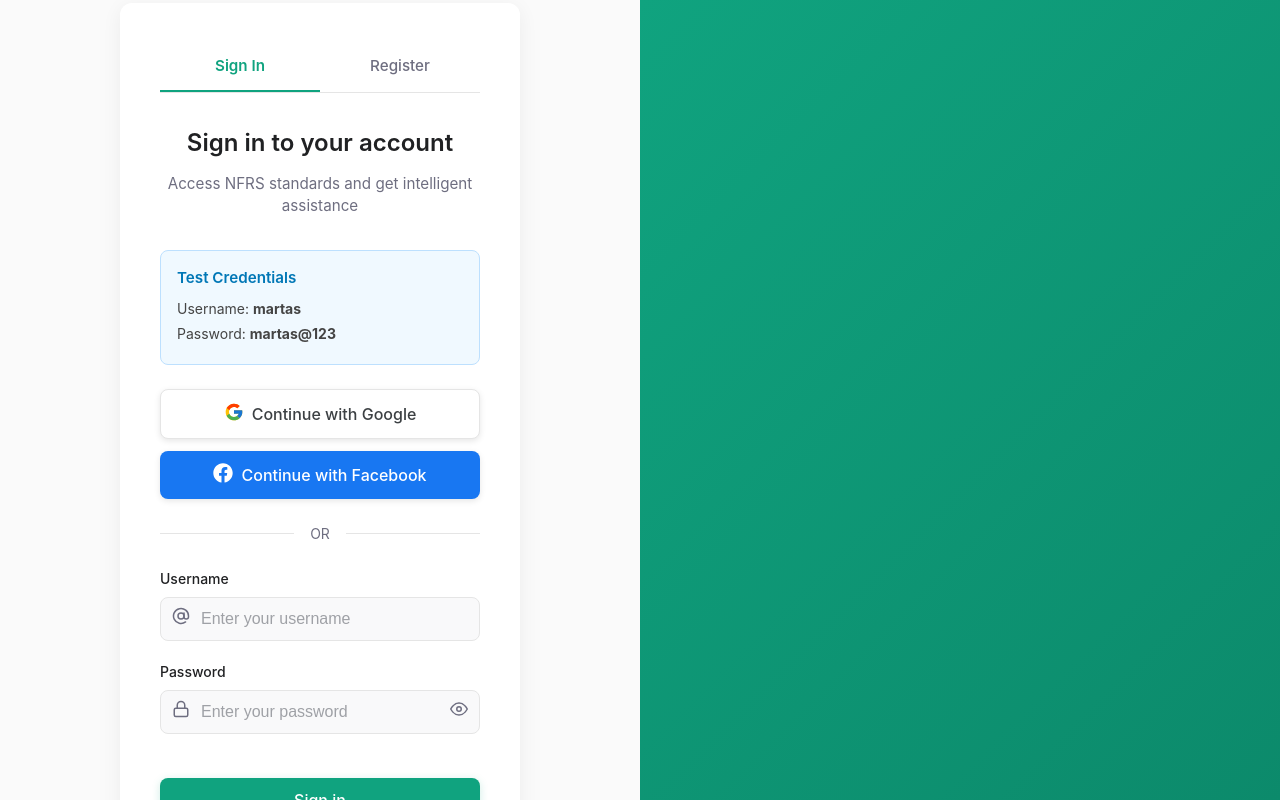
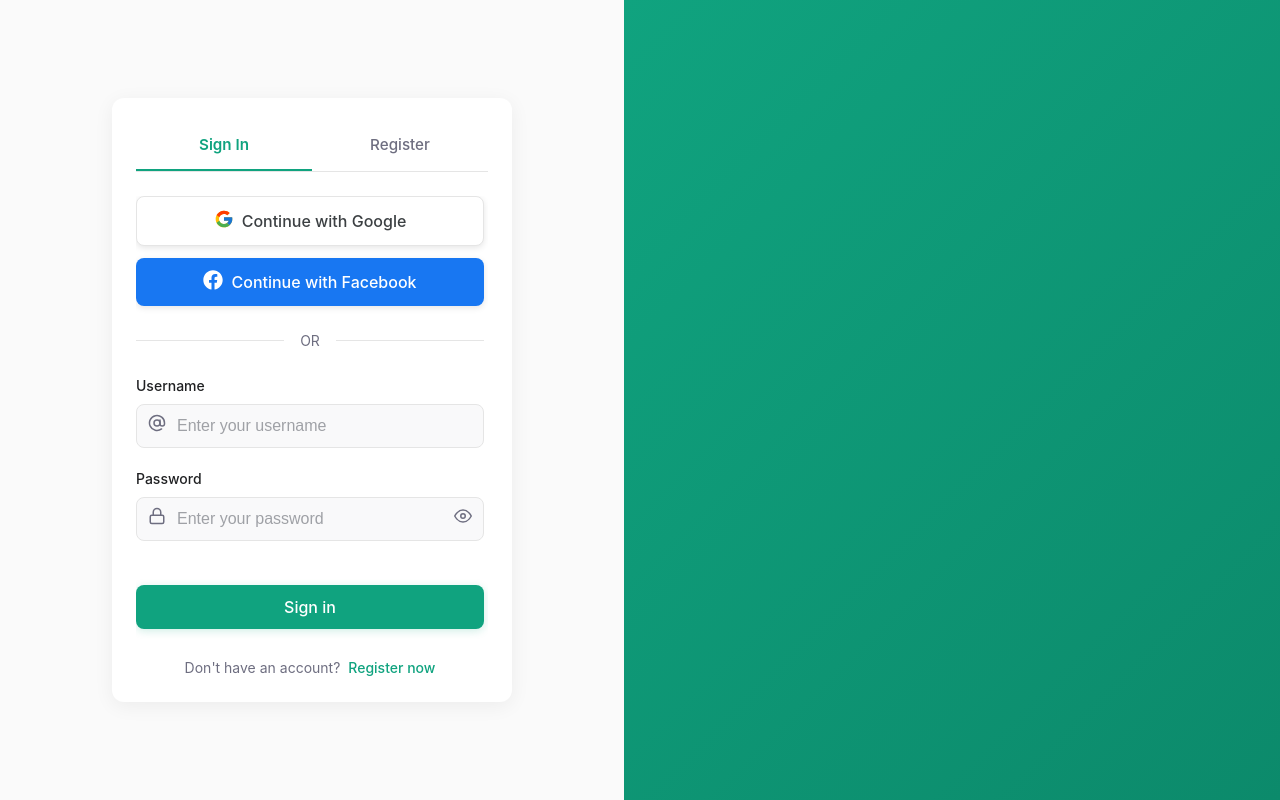
Before and after one commit to NikeGunn/NFRS-Assistant-frontend-UI-Chatbot, a React (Create React App) app: page /login in a window 1280 px wide. Built offline with nearby package versions, Linux system fonts and the light colour scheme.

Commit message:
edited readme

```diff
--- a/src/components/Sidebar.tsx
+++ b/src/components/Sidebar.tsx
@@ -1,7 +1,7 @@
 import React, { useState } from 'react';
 import { useNavigate } from 'react-router-dom';
 import styled from 'styled-components';
-import { FiPlus, FiMessageSquare, FiLogOut, FiEdit, FiTrash2, FiX } from 'react-icons/fi';
+import { FiPlus, FiMessageSquare, FiLogOut, FiEdit, FiTrash2, FiX, FiUser, FiRefreshCw } from 'react-icons/fi';
 import {
   Sidebar as SidebarContainer,
   NewChatButton,
@@ -207,6 +207,35 @@ const EmptyConversations = styled.div`
   font-size: 14px;
 `;
 
+const RefreshButton = styled.button`
+  position: absolute;
+  top: 17px;
+  right: 50px;
+  background: transparent;
+  border: none;
+  color: rgba(255, 255, 255, 0.7);
+  cursor: pointer;
+  padding: 8px;
+  border-radius: 4px;
+  display: flex;
+  align-items: center;
+  justify-content: center;
+
+  &:hover {
+    background-color: rgba(255, 255, 255, 0.1);
+    color: white;
+  }
+
+  &.loading {
+    animation: spin 1s linear infinite;
+  }
+
+  @keyframes spin {
+    from { transform: rotate(0deg); }
+    to { transform: rotate(360deg); }
+  }
+`;
+
 const Sidebar: React.FC<SidebarProps> = ({ isOpen, onClose }) => {
   const { user, logout } = useAuth();
   const navigate = useNavigate();
@@ -217,20 +246,34 @@ const Sidebar: React.FC<SidebarProps> = ({ isOpen, onClose }) => {
     selectConversation,
     updateConversation,
     deleteConversation,
+    refreshConversations,
     language,
     error,
     isLoading,
     sendMessage,
     isMockMode,
-    mockMessages  // Add mockMessages from context
+    mockMessages
   } = useChat();
-
-  // Remove the duplicate declaration of isMockMode
 
   const [isCreating, setIsCreating] = useState(false);
   const [editingConversation, setEditingConversation] = useState<number | null>(null);
   const [titleInput, setTitleInput] = useState('');
   const [showDeleteConfirmation, setShowDeleteConfirmation] = useState<number | null>(null);
+  const [isRefreshing, setIsRefreshing] = useState(false);
+
+  // Handle manual refresh of conversations
+  const handleRefreshConversations = async () => {
+    if (isRefreshing) return;
+
+    setIsRefreshing(true);
+    try {
+      await refreshConversations();
+    } catch (error) {
+      console.error('Failed to refresh conversations', error);
+    } finally {
+      setIsRefreshing(false);
+    }
+  };
 
   const handleNewChat = async () => {
     if (isCreating) return;
@@ -386,10 +429,24 @@ const Sidebar: React.FC<SidebarProps> = ({ isOpen, onClose }) => {
           {isCreating ? 'Creating...' : 'New chat'}
         </NewChatButton>
 
+        {user && (
+          <RefreshButton
+            onClick={handleRefreshConversations}
+            className={isRefreshing ? 'loading' : ''}
+            title="Refresh conversations"
+          >
+            <IconWrapper Icon={FiRefreshCw} size={18} />
+          </RefreshButton>
+        )}
+
         <SidebarList>
-          {conversations.length === 0 ? (
+          {!user ? (
             <EmptyConversations>
-              No conversations yet
+              Please log in to see your conversations
+            </EmptyConversations>
+          ) : conversations.length === 0 ? (
+            <EmptyConversations>
+              {isLoading ? 'Loading your conversations...' : 'No conversations yet'}
             </EmptyConversations>
           ) : (
             conversations.map((conversation) => (
--- a/src/pages/auth/LoginPage.tsx
+++ b/src/pages/auth/LoginPage.tsx
@@ -21,10 +21,16 @@ const ContentContainer = styled.div`
   flex-direction: column;
   align-items: center;
   justify-content: center;
-  padding: 2rem;
+  padding: 1rem;
   box-sizing: border-box;
   height: 100vh;
   overflow-y: auto;
+
+  @media (max-width: 480px) {
+    padding: 0.5rem;
+    justify-content: flex-start;
+    padding-top: 2rem;
+  }
 `;
 
 const BrandingContainer = styled.div`
@@ -57,12 +63,45 @@ const FormCard = styled.div`
   background-color: white;
   border-radius: 12px;
   box-shadow: 0 4px 20px rgba(0, 0, 0, 0.06);
-  padding: 2.5rem;
+  padding: 1.5rem;
   transition: all 0.3s ease;
+  height: auto;
+  overflow-y: visible;
+  position: relative;
 
   @media (max-width: 480px) {
-    padding: 2rem 1.5rem;
-    max-width: 95%;
+    padding: 1.25rem 1rem;
+    max-width: 100%;
+    border-radius: 8px;
+    box-shadow: 0 2px 10px rgba(0, 0, 0, 0.05);
+  }
+`;
+
+const ScrollableContent = styled.div`
+  max-height: 70vh;
+  overflow-y: auto;
+  padding-right: 4px;
+
+  &::-webkit-scrollbar {
+    width: 4px;
+  }
+
+  &::-webkit-scrollbar-track {
+    background: #f1f1f1;
+    border-radius: 10px;
+  }
+
+  &::-webkit-scrollbar-thumb {
+    background: #c4c4c4;
+    border-radius: 10px;
+  }
+
+  &::-webkit-scrollbar-thumb:hover {
+    background: #a8a8a8;
+  }
+
+  @media (max-width: 480px) {
+    max-height: 85vh;
   }
 `;
 
@@ -107,6 +146,10 @@ const FormSubtitle = styled.p`
 const FormGroup = styled.div`
   margin-bottom: 1.25rem;
   position: relative;
+
+  @media (max-width: 480px) {
+    margin-bottom: 1rem;
+  }
 `;
 
 const Label = styled.label`
@@ -115,6 +158,11 @@ const Label = styled.label`
   font-size: 0.875rem;
   font-weight: 500;
   color: #202123;
+
+  @media (max-width: 480px) {
+    font-size: 0.8125rem;
+    margin-bottom: 0.35rem;
+  }
 `;
 
 const InputContainer = styled.div`
@@ -130,6 +178,10 @@ const InputIcon = styled.div`
   display: flex;
   align-items: center;
   justify-content: center;
+
+  @media (max-width: 480px) {
+    left: 10px;
+  }
 `;
 
 const Input = styled.input`
@@ -151,6 +203,12 @@ const Input = styled.input`
   &::placeholder {
     color: #9fa1a6;
   }
+
+  @media (max-width: 480px) {
+    padding: 0.65rem 0.75rem 0.65rem 2.25rem;
+    font-size: 0.9375rem;
+    border-radius: 6px;
+  }
 `;
 
 const PasswordToggle = styled.div`
@@ -164,6 +222,10 @@ const PasswordToggle = styled.div`
 
   &:hover {
     color: #202123;
+  }
+
+  @media (max-width: 480px) {
+    right: 10px;
   }
 `;
 
@@ -193,6 +255,13 @@ const Button = styled.button`
     transform: none;
     box-shadow: none;
   }
+
+  @media (max-width: 480px) {
+    padding: 0.65rem 0.75rem;
+    font-size: 0.9375rem;
+    border-radius: 6px;
+    margin-top: 1.25rem;
+  }
 `;
 
 const Divider = styled.div`
@@ -212,6 +281,11 @@ const Divider = styled.div`
 
   span {
     padding: 0 1rem;
+  }
+
+  @media (max-width: 480px) {
+    margin: 1.25rem 0;
+    font-size: 0.8125rem;
   }
 `;
 
@@ -241,6 +315,17 @@ const SocialButton = styled.button<{ $bgColor: string }>`
   svg {
     margin-right: 0.5rem;
     font-size: 1.25rem;
+  }
+
+  @media (max-width: 480px) {
+    padding: 0.65rem 0.75rem;
+    font-size: 0.9375rem;
+    border-radius: 6px;
+    margin-bottom: 0.5rem;
+
+    svg {
+      font-size: 1.125rem;
+    }
   }
 `;
 
@@ -272,6 +357,11 @@ const SignupPrompt = styled.div`
       color: #0c8a6b;
     }
   }
+
+  @media (max-width: 480px) {
+    margin-top: 1.25rem;
+    font-size: 0.8125rem;
+  }
 `;
 
 const ErrorMessage = styled.div`
@@ -289,33 +379,13 @@ const ErrorMessage = styled.div`
   svg {
     margin-right: 0.5rem;
   }
-`;
 
-const TestLoginInfo = styled.div`
-  margin-bottom: 1.5rem;
-  padding: 1rem;
-  background-color: #f0f9ff;
-  border: 1px solid #bde0fe;
-  border-radius: 8px;
-  font-size: 0.875rem;
-  animation: fadeIn 0.5s ease-out;
-
-  @keyframes fadeIn {
-    from { opacity: 0; transform: translateY(10px); }
-    to { opacity: 1; transform: translateY(0); }
+  @media (max-width: 480px) {
+    padding: 0.5rem;
+    font-size: 0.8125rem;
+    border-radius: 6px;
+    margin-top: 0.75rem;
   }
-`;
-
-const TestLoginInfoTitle = styled.h4`
-  margin: 0 0 0.5rem 0;
-  color: #0077b6;
-  font-size: 0.95rem;
-  font-weight: 600;
-`;
-
-const TestLoginInfoText = styled.p`
-  margin: 0 0 0.25rem 0;
-  color: #444;
 `;
 
 const BrandingContent = styled.div`
@@ -410,8 +480,18 @@ const BulletPoint = styled.li`
 
 const TabsContainer = styled.div`
   display: flex;
-  margin-bottom: 2rem;
+  margin-bottom: 1.5rem;
   border-bottom: 1px solid #e5e5e5;
+  position: sticky;
+  top: 0;
+  background: white;
+  z-index: 10;
+  border-top-left-radius: 12px;
+  border-top-right-radius: 12px;
+
+  @media (max-width: 480px) {
+    margin-bottom: 1rem;
+  }
 `;
 
 const Tab = styled.div<{ $active: boolean }>`
@@ -428,12 +508,22 @@ const Tab = styled.div<{ $active: boolean }>`
   &:hover {
     color: ${props => props.$active ? '#10A37F' : '#202123'};
   }
+
+  @media (max-width: 480px) {
+    padding: 0.65rem 0;
+    font-size: 0.875rem;
+  }
 `;
 
 const PasswordRequirements = styled.div`
   margin-top: 0.5rem;
   font-size: 0.8rem;
   color: #6e6e80;
+
+  @media (max-width: 480px) {
+    font-size: 0.75rem;
+    margin-top: 0.4rem;
+  }
 `;
 
 const RequirementItem = styled.div<{ $met: boolean }>`
@@ -445,10 +535,18 @@ const RequirementItem = styled.div<{ $met: boolean }>`
   svg {
     margin-right: 0.25rem;
   }
+
+  @media (max-width: 480px) {
+    margin-top: 0.2rem;
+  }
 `;
 
 const LanguageSelector = styled.div`
   margin-bottom: 1.25rem;
+
+  @media (max-width: 480px) {
+    margin-bottom: 1rem;
+  }
 `;
 
 const LanguageOption = styled.div`
@@ -464,6 +562,16 @@ const LanguageOption = styled.div`
     cursor: pointer;
     font-size: 0.9rem;
     color: #202123;
+  }
+
+  @media (max-width: 480px) {
+    margin-top: 0.4rem;
+    gap: 0.75rem;
+
+    label {
+      font-size: 0.8125rem;
+      gap: 0.4rem;
+    }
   }
 `;
 
@@ -573,11 +681,6 @@ const LoginPage: React.FC = () => {
   return (
     <PageContainer>
       <ContentContainer>
-        <LogoContainer>
-          <Logo><span>NFRS Assistant</span></Logo>
-          <LogoSubtext>Nepal Financial Reporting Standards</LogoSubtext>
-        </LogoContainer>
-
         <FormCard>
           <TabsContainer>
             <Tab
@@ -594,17 +697,9 @@ const LoginPage: React.FC = () => {
             </Tab>
           </TabsContainer>
 
+          <ScrollableContent>
             {activeTab === 'login' ? (
               <>
-              <FormTitle>Sign in to your account</FormTitle>
-              <FormSubtitle>Access NFRS standards and get intelligent assistance</FormSubtitle>
-
-              <TestLoginInfo>
-                <TestLoginInfoTitle>Test Credentials</TestLoginInfoTitle>
-                <TestLoginInfoText>Username: <strong>martas</strong></TestLoginInfoText>
-                <TestLoginInfoText>Password: <strong>martas@123</strong></TestLoginInfoText>
-              </TestLoginInfo>
-
                 <GoogleButton $bgColor="#ffffff" onClick={handleGoogleLogin}>
                   <IconWrapper Icon={FcGoogle} size={20} /> Continue with Google
                 </GoogleButton>
@@ -672,9 +767,6 @@ const LoginPage: React.FC = () => {
               </>
             ) : (
               <>
-              <FormTitle>Create a new account</FormTitle>
-              <FormSubtitle>Join NFRS Assistant to get intelligent assistance on accounting standards</FormSubtitle>
-
                 <form onSubmit={handleRegisterSubmit}>
                   <FormGroup>
                     <Label htmlFor="register-username">Username</Label>
@@ -820,6 +912,7 @@ const LoginPage: React.FC = () => {
                 </SignupPrompt>
               </>
             )}
+          </ScrollableContent>
         </FormCard>
       </ContentContainer>
 
--- a/src/services/api.service.ts
+++ b/src/services/api.service.ts
@@ -152,6 +152,11 @@ export const authService = {
 
 // Chat API Service
 export const chatService = {
+  getUserConversations: async (): Promise<ConversationsResponse> => {
+    const response = await apiClient.get<ConversationsResponse>('/chat/user-conversations/');
+    return response.data;
+  },
+
   getConversations: async (): Promise<ConversationsResponse> => {
     const response = await apiClient.get<ConversationsResponse>('/chat/conversations/');
     return response.data;
```
Also changed, not shown: src/context/ChatContext.tsx (+68 -53 lines), src/types/api.types.ts (+21 -2 lines), 1 other file (tests, documents, lock files or other folders). Lines whose indentation alone changed are shown as unchanged.
